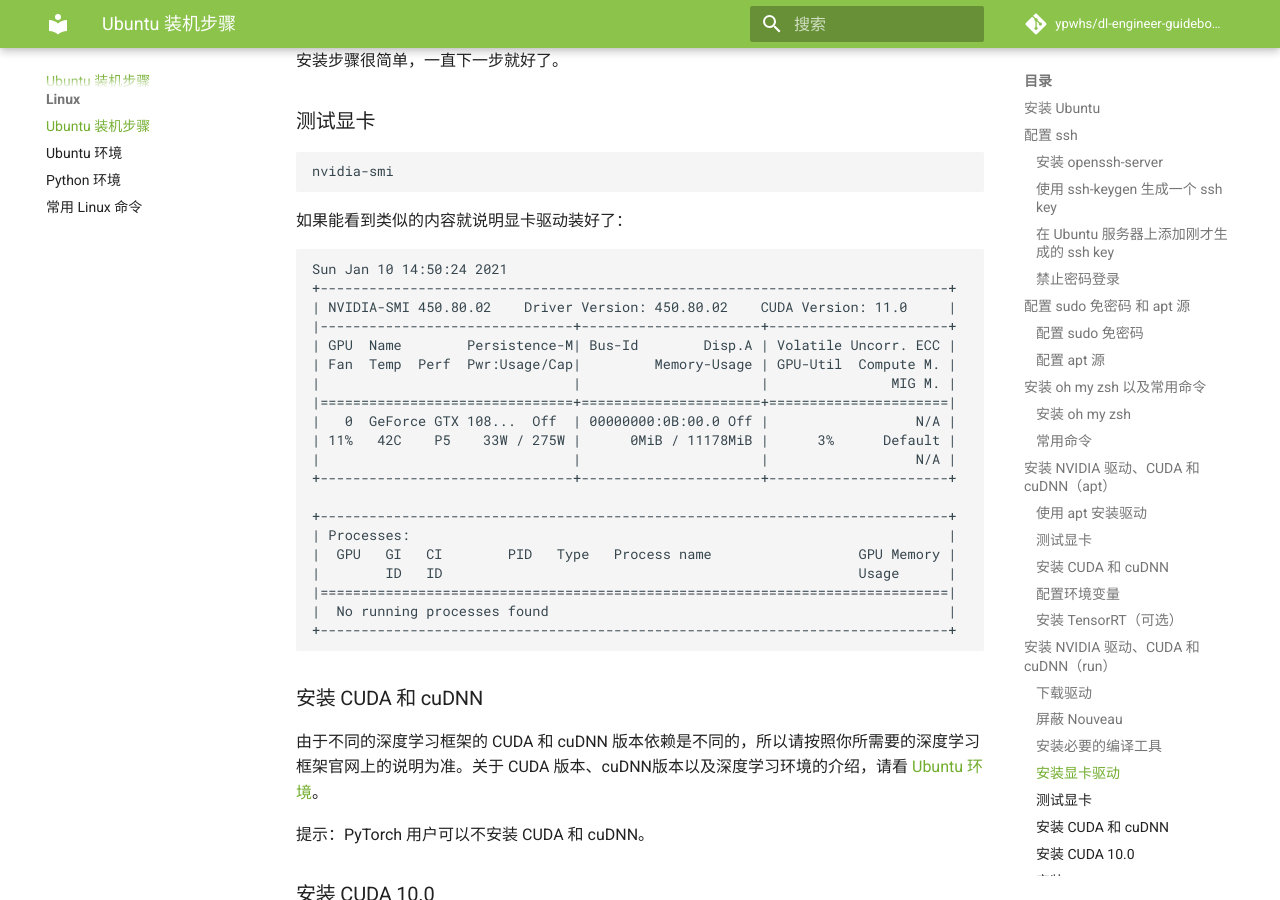
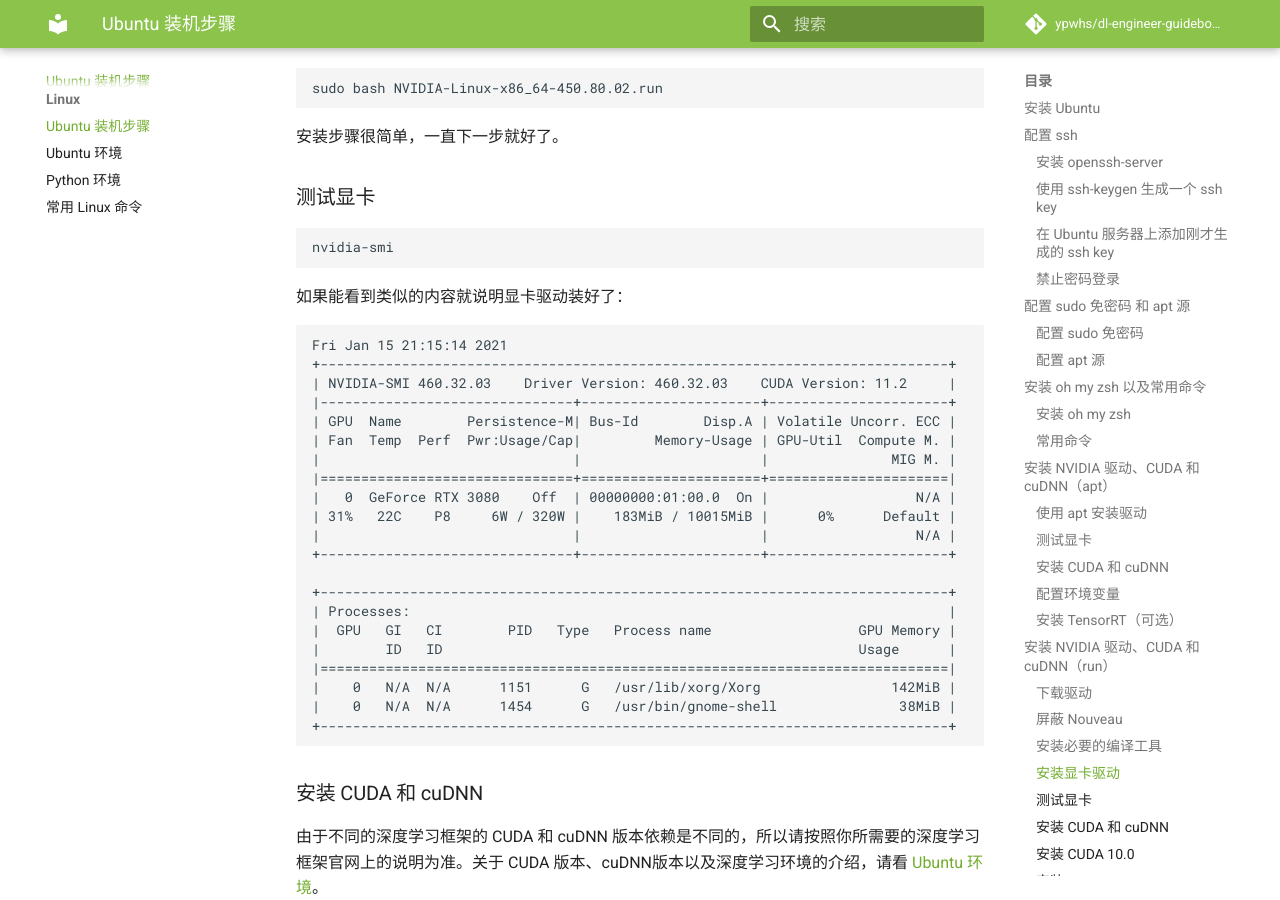
Before and after one commit to ypwhs/dl-engineer-guidebook, an MkDocs documentation site: the page built from docs/ubuntu-install-guide.md, in a window 1280 px wide and 900 px high, scrolled down 7398 px. Built offline with MkDocs 1.6.1 and Material for MkDocs 9.7.7, drawn with Linux system fonts in a browser that asks for light colours; comment, search, counter and statistics services are not loaded; some of the changed text lies outside the part shown.

Commit message:
Update ubuntu-install-guide.md

````diff
--- a/docs/ubuntu-install-guide.md
+++ b/docs/ubuntu-install-guide.md
@@ -217,22 +217,26 @@ nvidia-smi
 如果能看到类似的内容就说明显卡驱动装好了：
 
 ```text
-Sun Jul 21 12:05:35 2019
+Fri Jan 15 21:15:14 2021
 +-----------------------------------------------------------------------------+
-| NVIDIA-SMI 410.104      Driver Version: 410.104      CUDA Version: 10.0     |
+| NVIDIA-SMI 460.32.03    Driver Version: 460.32.03    CUDA Version: 11.2     |
 |-------------------------------+----------------------+----------------------+
 | GPU  Name        Persistence-M| Bus-Id        Disp.A | Volatile Uncorr. ECC |
 | Fan  Temp  Perf  Pwr:Usage/Cap|         Memory-Usage | GPU-Util  Compute M. |
+|                               |                      |               MIG M. |
 |===============================+======================+======================|
-|   0  GeForce GTX 108...  On   | 00000000:0B:00.0 Off |                  N/A |
-|  0%   40C    P8    11W / 275W |      0MiB / 11178MiB |      0%      Default |
+|   0  GeForce RTX 3080    Off  | 00000000:01:00.0  On |                  N/A |
+| 31%   22C    P8     6W / 320W |    183MiB / 10015MiB |      0%      Default |
+|                               |                      |                  N/A |
 +-------------------------------+----------------------+----------------------+
 
 +-----------------------------------------------------------------------------+
-| Processes:                                                       GPU Memory |
-|  GPU       PID   Type   Process name                             Usage      |
+| Processes:                                                                  |
+|  GPU   GI   CI        PID   Type   Process name                  GPU Memory |
+|        ID   ID                                                   Usage      |
 |=============================================================================|
-|  No running processes found                                                 |
+|    0   N/A  N/A      1151      G   /usr/lib/xorg/Xorg                142MiB |
+|    0   N/A  N/A      1454      G   /usr/bin/gnome-shell               38MiB |
 +-----------------------------------------------------------------------------+
 ```
 
@@ -339,16 +343,16 @@ nvidia-smi
 如果能看到类似的内容就说明显卡驱动装好了：
 
 ```text
-Sun Jan 10 14:50:24 2021
+Fri Jan 15 21:15:14 2021
 +-----------------------------------------------------------------------------+
-| NVIDIA-SMI 450.80.02    Driver Version: 450.80.02    CUDA Version: 11.0     |
+| NVIDIA-SMI 460.32.03    Driver Version: 460.32.03    CUDA Version: 11.2     |
 |-------------------------------+----------------------+----------------------+
 | GPU  Name        Persistence-M| Bus-Id        Disp.A | Volatile Uncorr. ECC |
 | Fan  Temp  Perf  Pwr:Usage/Cap|         Memory-Usage | GPU-Util  Compute M. |
 |                               |                      |               MIG M. |
 |===============================+======================+======================|
-|   0  GeForce GTX 108...  Off  | 00000000:0B:00.0 Off |                  N/A |
-| 11%   42C    P5    33W / 275W |      0MiB / 11178MiB |      3%      Default |
+|   0  GeForce RTX 3080    Off  | 00000000:01:00.0  On |                  N/A |
+| 31%   22C    P8     6W / 320W |    183MiB / 10015MiB |      0%      Default |
 |                               |                      |                  N/A |
 +-------------------------------+----------------------+----------------------+
 
@@ -357,7 +361,8 @@ Sun Jan 10 14:50:24 2021
 |  GPU   GI   CI        PID   Type   Process name                  GPU Memory |
 |        ID   ID                                                   Usage      |
 |=============================================================================|
-|  No running processes found                                                 |
+|    0   N/A  N/A      1151      G   /usr/lib/xorg/Xorg                142MiB |
+|    0   N/A  N/A      1454      G   /usr/bin/gnome-shell               38MiB |
 +-----------------------------------------------------------------------------+
 ```
 
````
Also changed, not shown: other parts of docs/ubuntu-install-guide.md (+1 -1 lines).
